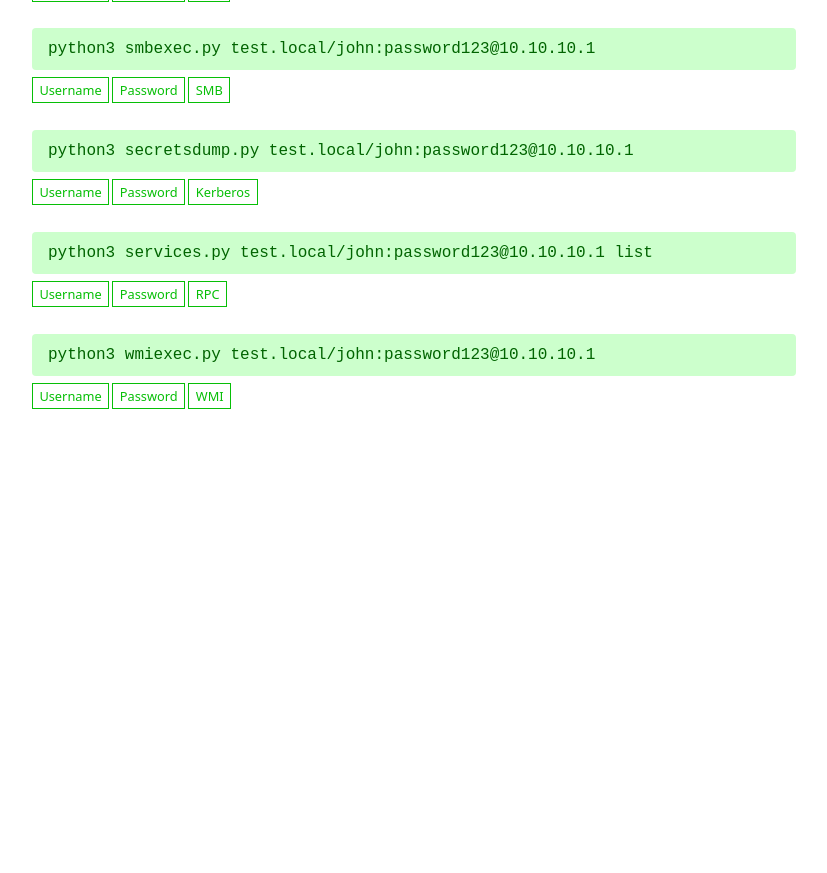
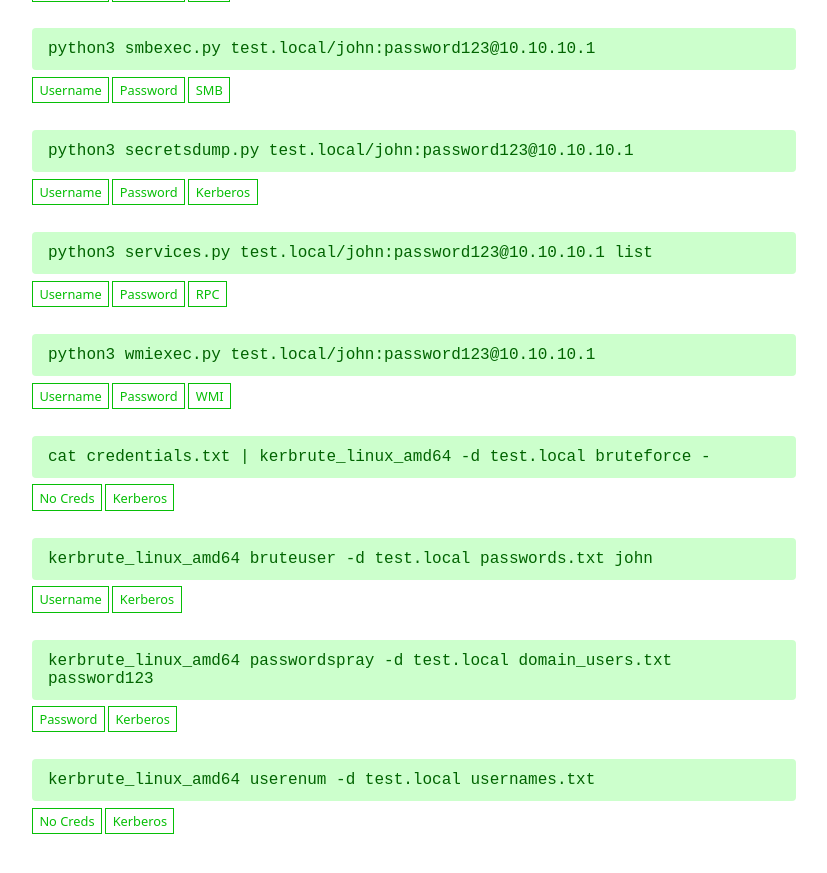
Before and after one commit to WADComs/WADComs.github.io, a Jekyll site: the page built from index.md, in a window 1280 px wide and 900 px high, scrolled down 1899 px. Shown: the top 873 px of the window, without its empty margins (226-1053 px from the left). Built offline with Jekyll 4.4.1, drawn with Linux system fonts in a browser that asks for light colours; before the commit the page ends 2374 px from its top, so only the background shows below that.

```diff
--- a/_includes/bin_table.html
+++ b/_includes/bin_table.html
@@ -20,7 +20,7 @@
 	{% for item_pair in site.data.items %}
 	{% assign item_id = item_pair[0] %}
 	{% assign item = item_pair[1] %}
-	<li><input type="checkbox" id="{{ item.label }}" onclick='handleChange(this, "{{ item.label }}");'><label id="{{ item.label }}_label" for="{{ item.label }}" data-title="{{ item.description | replace: '\n', ' ' }}">{{ item.label }}</label></li>
+	<li><input type="checkbox" id="{{ item.label }}" name="item_name" onclick='handleChange(this, "{{ item.label }}");'><label id="{{ item.label }}_label" for="{{ item.label }}" data-title="{{ item.description | replace: '\n', ' ' }}">{{ item.label }}</label></li>
 	{% endfor %}
     </ul>
 
--- /dev/null
+++ b/_wadcoms/Kerbrute-BruteForce.md
@@ -0,0 +1,18 @@
+---
+description: |
+  ropnop's kerbrute bruteforces and enumerates valid Active Directory accounts through Kerberos Pre-Authentication. The following command will attempt to brute force valid username and passwords logins given a list of credentials (in the format `username:password`).
+
+  Command Reference:
+
+  	Domain: test.local
+
+  	Credential List: credentials.txt
+items:
+  No_Creds:
+    - code: |
+        cat credentials.txt | kerbrute_linux_amd64 -d test.local bruteforce -
+filters:
+  Kerberos:
+    - code: |
+        empty
+---
--- /dev/null
+++ b/_wadcoms/Kerbrute-BruteUser.md
@@ -0,0 +1,20 @@
+---
+description: |
+  ropnop's kerbrute bruteforces and enumerates valid Active Directory accounts through Kerberos Pre-Authentication. The following command will bruteforce an account against a list of provided passwords given a username.
+
+  Command Reference:
+
+  	Domain: test.local
+
+  	Password List: passwords.txt
+
+  	Username: john
+items:
+  Username:
+    - code: |
+        kerbrute_linux_amd64 bruteuser -d test.local passwords.txt john
+filters:
+  Kerberos:
+    - code: |
+        empty
+---
--- /dev/null
+++ b/_wadcoms/Kerbrute-PasswordSpray.md
@@ -0,0 +1,20 @@
+---
+description: |
+  ropnop's kerbrute bruteforces and enumerates valid Active Directory accounts through Kerberos Pre-Authentication. The following command will perform a password spray account against a list of provided users given a password.
+
+  Command Reference:
+
+  	Domain: test.local
+
+  	Username List: domain_users.txt
+
+  	Password: password123
+items:
+  Password:
+    - code: |
+        kerbrute_linux_amd64 passwordspray -d test.local domain_users.txt password123
+filters:
+  Kerberos:
+    - code: |
+        empty
+---
--- /dev/null
+++ b/_wadcoms/Kerbrute-UserEnum.md
@@ -0,0 +1,18 @@
+---
+description: |
+  ropnop's kerbrute bruteforces and enumerates valid Active Directory accounts through Kerberos Pre-Authentication. The following command will attempt to enumerate valid usernames given a list of usernames to try.
+
+  Command Reference:
+
+  	Domain: test.local
+
+  	Username List: usernames.txt
+items:
+  No_Creds:
+    - code: |
+        kerbrute_linux_amd64 userenum -d test.local usernames.txt
+filters:
+  Kerberos:
+    - code: |
+        empty
+---
```
Also changed, not shown: other parts of _includes/bin_table.html (+7 -12 lines).
